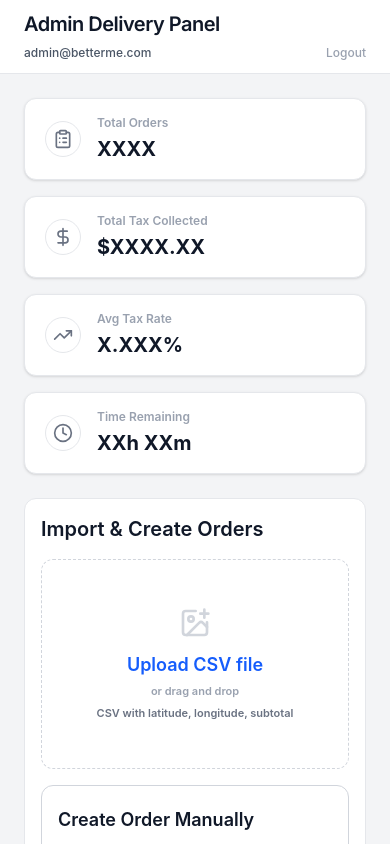
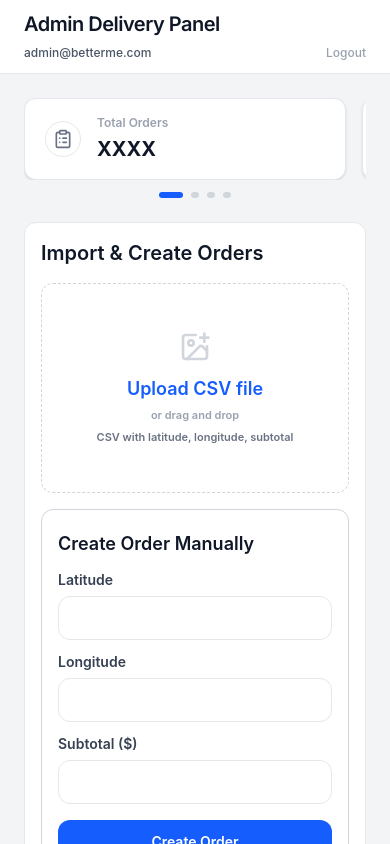
Before and after one commit to vlad0syk/delivery-admin-panel, a React (Vite) app in the folder apps/web/: page /dashboard in a window 390 px wide. Built offline with nearby package versions, Linux system fonts and the light colour scheme.

Commit message:
changed stats sec

```diff
--- a/apps/web/src/components/dashboard/StatsSection.tsx
+++ b/apps/web/src/components/dashboard/StatsSection.tsx
@@ -1,54 +1,107 @@
-'use client'
+"use client"
 
-import { ClipboardList, DollarSign, TrendingUp, Clock } from 'lucide-react'
+import { useEffect, useMemo, useRef, useState } from "react"
+import type { LucideIcon } from "lucide-react"
+import { ClipboardList, DollarSign, TrendingUp, Clock } from "lucide-react"
 
-export default function StatsSection()
-{
+type StatItem = {
+  label: string
+  value: string
+  Icon: LucideIcon
+}
+
+function StatCard({ label, value, Icon }: StatItem) {
+  return (
+    <div className="flex items-center gap-4 rounded-xl border border-gray-200 bg-white px-5 py-4 shadow-sm">
+      <div className="flex h-9 w-9 items-center justify-center rounded-full border border-gray-200 text-gray-500">
+        <Icon className="h-5 w-5" aria-hidden="true" />
+      </div>
+      <div>
+        <p className="text-xs font-semibold text-gray-400">{label}</p>
+        <p className="mt-1 text-xl font-bold text-gray-900">{value}</p>
+      </div>
+    </div>
+  )
+}
+
+export default function StatsSection() {
+  const items = useMemo<StatItem[]>(
+    () => [
+      { label: "Total Orders", value: "XXXX", Icon: ClipboardList },
+      { label: "Total Tax Collected", value: "$XXXX.XX", Icon: DollarSign },
+      { label: "Avg Tax Rate", value: "X.XXX%", Icon: TrendingUp },
+      { label: "Time Remaining", value: "XXh XXm", Icon: Clock },
+    ],
+    []
+  )
+
+  const scrollerRef = useRef<HTMLDivElement | null>(null)
+  const [active, setActive] = useState(0)
+
+  useEffect(() => {
+    const el = scrollerRef.current
+    if (!el) return
+
+    const onScroll = () => {
+      const slideWidth = el.clientWidth
+      const index = Math.round(el.scrollLeft / slideWidth)
+      setActive(Math.max(0, Math.min(items.length - 1, index)))
+    }
+
+    el.addEventListener("scroll", onScroll, { passive: true })
+    onScroll()
+
+    return () => el.removeEventListener("scroll", onScroll)
+  }, [items.length])
+
+  const scrollTo = (idx: number) => {
+    const el = scrollerRef.current
+    if (!el) return
+    el.scrollTo({ left: idx * el.clientWidth, behavior: "smooth" })
+  }
+
   return (
     <section className="max-w-300 mx-auto px-6 pt-6">
-      <div className="grid grid-cols-1 gap-4 sm:grid-cols-2 lg:grid-cols-4">
-        <div className="flex items-center gap-4 rounded-xl border border-gray-200 bg-white px-5 py-4 shadow-sm">
-          <div className="flex h-9 w-9 items-center justify-center rounded-full border border-gray-200 text-gray-500">
-            <ClipboardList className="h-5 w-5" aria-hidden="true" />
-          </div>
-          <div>
-            <p className="text-xs font-semibold text-gray-400">Total Orders</p>
-            <p className="mt-1 text-xl font-bold text-gray-900">XXXX</p>
-          </div>
-        </div>
-        <div className="flex items-center gap-4 rounded-xl border border-gray-200 bg-white px-5 py-4 shadow-sm">
-          <div className="flex h-9 w-9 items-center justify-center rounded-full border border-gray-200 text-gray-500">
-            <DollarSign className="h-5 w-5" aria-hidden="true" />
-          </div>
-          <div>
-            <p className="text-xs font-semibold text-gray-400">
-              Total Tax Collected
-            </p>
-            <p className="mt-1 text-xl font-bold text-gray-900">$XXXX.XX</p>
-          </div>
+      {/* MOBILE: carousel */}
+      <div className="sm:hidden">
+        <div
+          ref={scrollerRef}
+          className="flex overflow-x-auto snap-x snap-mandatory scroll-smooth pr-1
+                     [-ms-overflow-style:none] [scrollbar-width:none]"
+        >
+          {/* hide scrollbar (webkit) */}
+          <style>{`
+            .hide-scrollbar::-webkit-scrollbar { display: none; }
+          `}</style>
+
+          {items.map((item) => (
+            <div key={item.label} className="min-w-full snap-start pr-4">
+              <StatCard {...item} />
+            </div>
+          ))}
         </div>
 
-        <div className="flex items-center gap-4 rounded-xl border border-gray-200 bg-white px-5 py-4 shadow-sm">
-          <div className="flex h-9 w-9 items-center justify-center rounded-full border border-gray-200 text-gray-500">
-            <TrendingUp className="h-5 w-5" aria-hidden="true" />
-          </div>
-          <div>
-            <p className="text-xs font-semibold text-gray-400">Avg Tax Rate</p>
-            <p className="mt-1 text-xl font-bold text-gray-900">X.XXX%</p>
-          </div>
+        {/* dots */}
+        <div className="mt-3 flex justify-center gap-2">
+          {items.map((_, i) => (
+            <button
+              key={i}
+              type="button"
+              aria-label={`Go to slide ${i + 1}`}
+              onClick={() => scrollTo(i)}
+              className={`h-1.5 rounded-full transition-all ${
+                i === active ? "w-6 bg-blue-600" : "w-2 bg-gray-300"
+              }`}
+            />
+          ))}
         </div>
+      </div>
 
-        <div className="flex items-center gap-4 rounded-xl border border-gray-200 bg-white px-5 py-4 shadow-sm">
-          <div className="flex h-9 w-9 items-center justify-center rounded-full border border-gray-200 text-gray-500">
-            <Clock className="h-5 w-5" aria-hidden="true" />
-          </div>
-          <div>
-            <p className="text-xs font-semibold text-gray-400">
-              Time Remaining
-            </p>
-            <p className="mt-1 text-xl font-bold text-gray-900">XXh XXm</p>
-          </div>
-        </div>
+      {/* DESKTOP/TABLET: grid */}
+      <div className="hidden sm:grid grid-cols-2 gap-4 lg:grid-cols-4">
+        {items.map((item) => (
+          <StatCard key={item.label} {...item} />
+        ))}
       </div>
     </section>
   )
```
